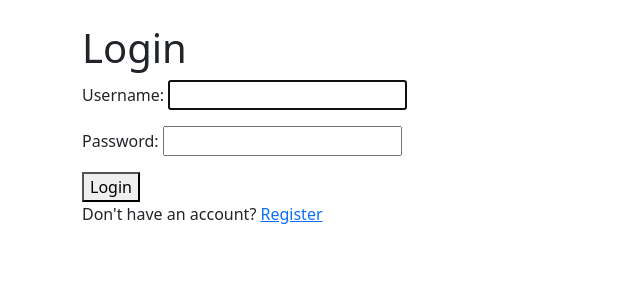
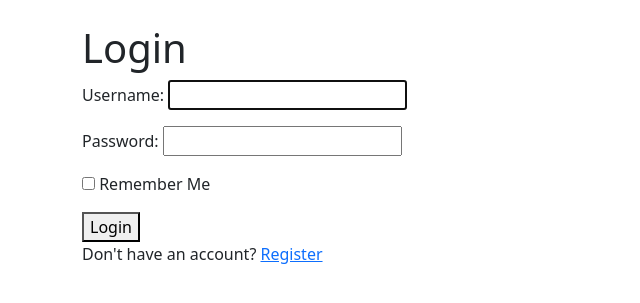
Before and after one commit to mamun-2025/zero-to-hero-Django, a Django app: page /accounts/login/ in a window 1280 px wide. Shown: the part 24-327 px from the top of the page, without its empty margins (0-640 px from the left). Run offline with Django 5.2, Linux system fonts and the light colour scheme.

Commit message:
Add remember_ma

```diff
--- a/Django_authentication/accounts/templates/accounts/login.html
+++ b/Django_authentication/accounts/templates/accounts/login.html
@@ -12,6 +12,15 @@
 
    {{ form.as_p }}
 
+   <p>
+      <label>
+         <input type="checkbox"
+                name="remember_me">
+            Remember Me
+         </input>
+      </label>
+   </p>
+
    <button type="submit">
       Login
    </button>
--- a/Django_authentication/accounts/views.py
+++ b/Django_authentication/accounts/views.py
@@ -69,6 +69,16 @@ def user_login(request):
             request,
             "Welcome back!",
          )
+
+         if request.POST.get("remember_me"):
+
+            request.session.set_expiray(
+               60 * 60 * 24 * 30
+            )
+
+         else:
+            request.session.set_expiry(0)
+
 
          if user is not None:
 
```
